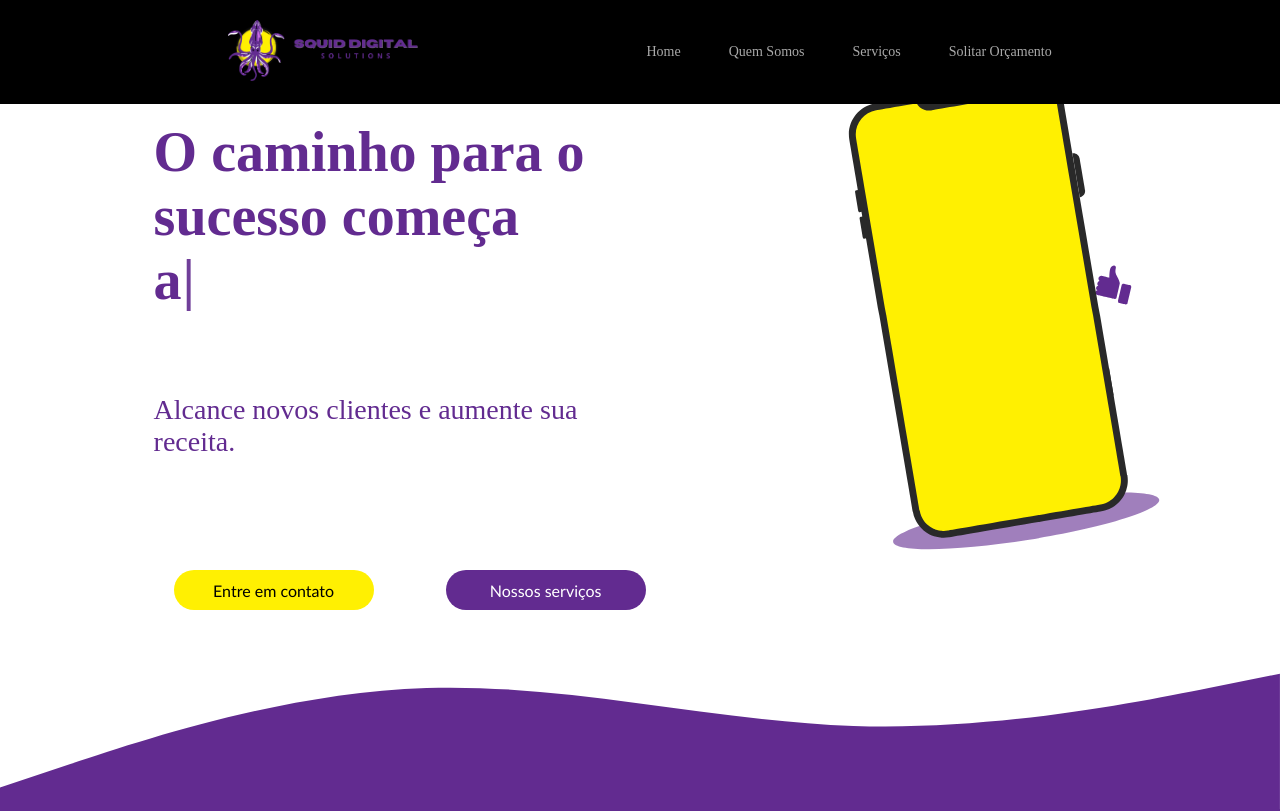
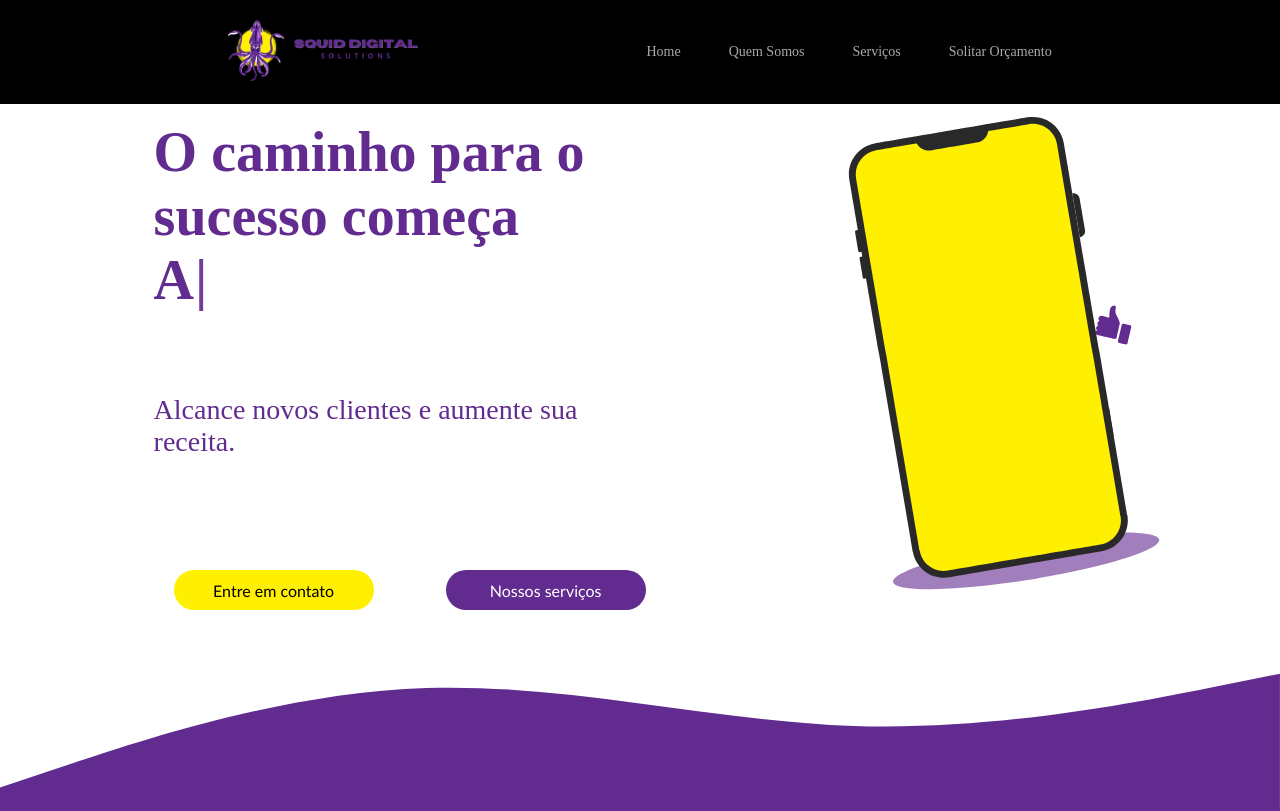
Before and after one commit to DevJuniorBruno/Squid, a Next.js app: page / in a window 1280 px wide. Shown: the top 811 px of the page. Built offline with nearby package versions, Linux system fonts and the light colour scheme; a web font is replaced by a local one.

Commit message:
update home

```diff
--- a/package.json
+++ b/package.json
@@ -9,6 +9,7 @@
     "lint": "next lint"
   },
   "dependencies": {
+    "@types/json-schema": "^7.0.12",
     "@types/node": "20.4.2",
     "@types/react": "^18.2.21",
     "@types/react-dom": "18.2.7",
@@ -26,5 +27,8 @@
     "sharp": "^0.32.5",
     "typescript": "5.1.6",
     "typewriter-effect": "^2.20.1"
+  },
+  "devDependencies": {
+    "@types/json5": "^2.2.0"
   }
 }
--- a/src/app/page.tsx
+++ b/src/app/page.tsx
@@ -1,6 +1,6 @@
 import './home.css';
-import LottieCel from '@/components/lottieCel/page';
-import LottieMkt from '@/components/lottieMkt/page';
+import LottieCel from '@/components/animationCel/page';
+import LottieMkt from '@/components/animationMkt/page';
 import { SiGoogleads } from 'react-icons/si';
 import { BsMegaphoneFill } from 'react-icons/bs';
 import { LuMonitorSmartphone } from 'react-icons/lu';
--- a/src/components/lottieCel/lottieCel.css
+++ b/src/components/animationCel/lottieCel.css
@@ -1,6 +1,6 @@
 .lottieCel{
     margin: 3%;
-    margin-top:20px;
+    margin-top:60px;
     width: 30%;
     height: 100%;
     pointer-events: none;
@@ -12,5 +12,6 @@
         width: 80%;
         height: 80%;
         pointer-events: none;
+        margin-top: 0;
     }
 }
--- a/src/components/typewriter/page.tsx
+++ b/src/components/typewriter/page.tsx
@@ -8,7 +8,7 @@ export default function TypeWriter(){
     return(
         <Typewriter
             options={{
-              strings: ['aqui!', 'agora!'],
+              strings: ['AQUI!', 'AGORA!'],
               autoStart: true,
               loop: true,
             }}
```
Also changed, not shown: src/components/animationCel/page.tsx (renamed from src/components/lottieCel/page.tsx), src/components/animationMkt/lottieMkt.css (renamed from src/components/lottieMkt/lottieMkt.css), src/components/animationMkt/page.tsx (renamed from src/components/lottieMkt/page.tsx), 1 other file (tests, documents, lock files or other folders).
